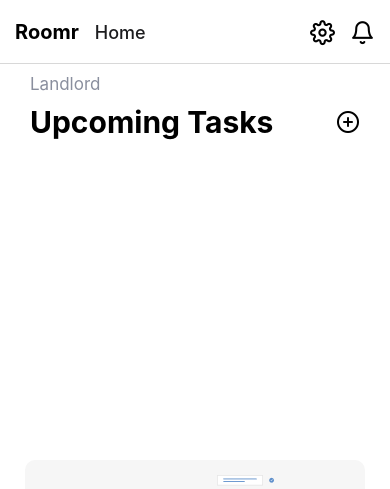
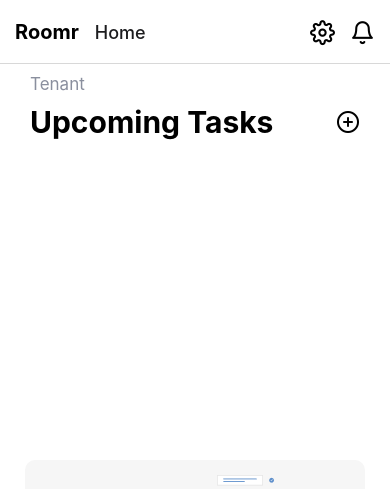
Before and after one commit to anant-j/Roomr, a React Native app in the folder app/: screen /TabOne in a window 390 px wide. Shown: the top 489 px of the page. Built offline with nearby package versions, Linux system fonts and the light colour scheme; what expo-linking would draw is missing.

Commit message:
Update HomeScreen.tsx

```diff
--- a/app/screens/Tenant/HomeScreen.tsx
+++ b/app/screens/Tenant/HomeScreen.tsx
@@ -28,21 +28,22 @@ export default function HomeScreen({
   return (
     <View style={styles.container}>
       {/* Added this scroll view to enable scrolling when list gets longer than the page */}
-      <ScrollView
-        contentContainerStyle={{
-          flexGrow: 1
-        }}
-        keyboardShouldPersistTaps='handled'
-      >
 
+      <View style={styles.topContainer}>
       {/* Today's Tasks */}
-      <Text style={styles.sectionSubTitle}>Landlord</Text>
+      <Text style={styles.sectionSubTitle}>Tenant</Text>
       <View style={styles.tasksWrapper}>
         <View style={styles.titleWrapper}>
           <Text style={styles.sectionTitle}>Upcoming Tasks</Text>
           {/* <Text style={styles.sectionAddButton}>+</Text> */}
           <Feather name="plus-circle" size={24} onPress={handleAddTask} color="black" />
         </View>
+        <ScrollView
+        contentContainerStyle={{
+          flexGrow: 1
+        }}
+        keyboardShouldPersistTaps='handled'
+      >
         <View style={styles.items}>
           {/* This is where the tasks will go! */}
           {
@@ -62,9 +63,10 @@ export default function HomeScreen({
             })
           }
         </View>
+        </ScrollView>
+        </View>
       </View>
 
-      </ScrollView>
 
       <TouchableOpacity style={styles.btn}>
         <View style={styles.buttonTextView}>
@@ -93,6 +95,10 @@ const styles = StyleSheet.create({
   container: {
     flex: 1,
     // backgroundColor: '#E8EAED',
+  },
+  topContainer: {
+    flex: 1,
+    // maxHeight: "45%",
   },
   tasksWrapper: {
     paddingTop: 10,
```
